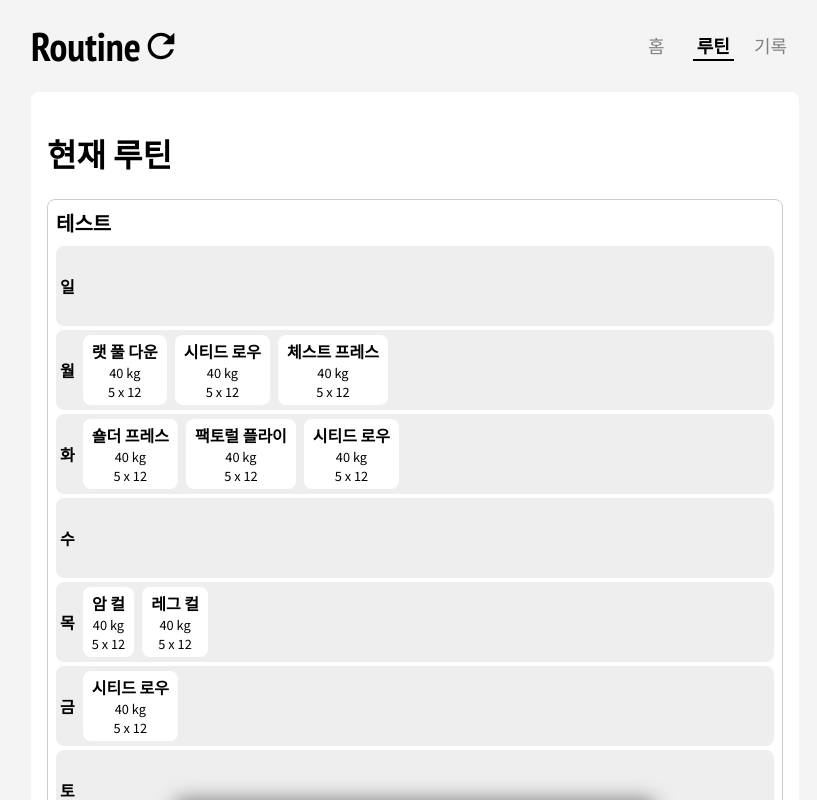
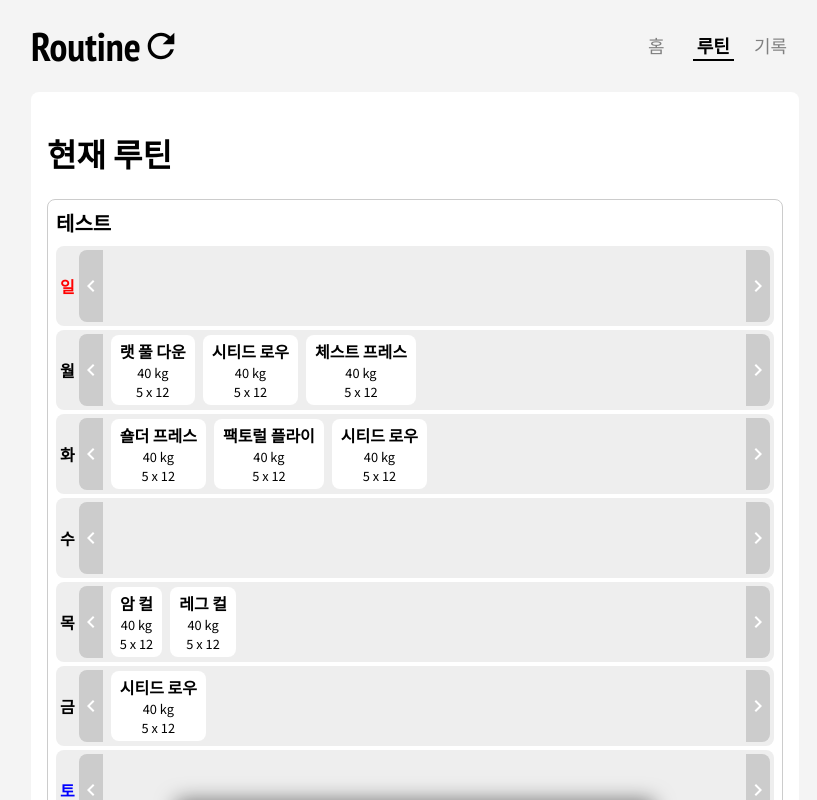
Before and after one commit to rheehot/fitness-app, a React (Create React App) app: page /routine in a window 1280 px wide. Both pictures are taken after a click on the icon 923 px from the left and 417 px from the top of the page. Shown: the top 800 px of the page, without its empty margins (225-1042 px from the left). Built offline with nearby package versions, Linux system fonts and the light colour scheme.

Commit message:
Add scroll buttons to routine exercise list.

```diff
--- a/src/components/RoutineExerciseList.tsx
+++ b/src/components/RoutineExerciseList.tsx
@@ -5,13 +5,22 @@ import { ExerciseItem, removeExercise } from 'modules/routine';
 import useScroll from 'hooks/useScroll';
 import Button from 'lib/Button';
 import { AiOutlinePlus } from 'react-icons/ai';
+import { MdNavigateBefore, MdNavigateNext } from 'react-icons/md';
+
+const ExerciseListWrapper = styled.div`
+  display: flex;
+  justify-content: space-between;
+`;
 
 const ExerciseListBlock = styled.ul`
   display: flex;
+  flex-grow: 1;
   align-items: center;
   gap: 0.5rem;
+  width: 0;
   height: 4.5rem;
   overflow: hidden;
+  scroll-behavior: smooth;
 `;
 
 const ExerciseItemBlock = styled.li<{ editing?: boolean }>`
@@ -48,6 +57,22 @@ const AddExerciseButton = styled(AiOutlinePlus)`
   font-weight: bold;
 `;
 
+const PrevScrollButton = styled(Button)`
+  border-radius: 0.5rem 0 0 0.5rem;
+  margin-right: 0.5rem;
+  color: white;
+  background: #cccccc;
+  font-size: 1.5rem;
+`;
+
+const NextScrollButton = styled(Button)`
+  border-radius: 0 0.5rem 0.5rem 0;
+  margin-left: 0.5rem;
+  color: white;
+  background: #cccccc;
+  font-size: 1.5rem;
+`;
+
 type RoutineExerciseListProps = {
   dayRoutine: ExerciseItem[];
   dayIdx: number;
@@ -66,10 +91,13 @@ const RoutineExerciseList = ({
   const dispatch = useDispatch();
 
   const ref = useRef<HTMLUListElement>(null);
-  const viewWidth = document.documentElement.clientWidth;
-  const { moveNext } = useScroll(ref, viewWidth);
+  const { moveTo } = useScroll(ref);
 
   return (
+    <ExerciseListWrapper>
+      <PrevScrollButton onClick={() => moveTo('prev')}>
+        <MdNavigateBefore />
+      </PrevScrollButton>
       <ExerciseListBlock ref={ref}>
         {dayRoutine.map((s, i) => (
           <ExerciseItemBlock
@@ -93,11 +121,15 @@ const RoutineExerciseList = ({
           </ExerciseItemBlock>
         ))}
         {onOpenModal && editing && (
-        <Button>
-          <AddExerciseButton onClick={() => onOpenModal(dayIdx)} />
+          <Button onClick={() => onOpenModal(dayIdx)}>
+            <AddExerciseButton />
           </Button>
         )}
       </ExerciseListBlock>
+      <NextScrollButton onClick={() => moveTo('next')}>
+        <MdNavigateNext />
+      </NextScrollButton>
+    </ExerciseListWrapper>
   );
 };
 
--- a/src/components/RoutineItem.tsx
+++ b/src/components/RoutineItem.tsx
@@ -46,7 +46,17 @@ const RoutineItemBlock = styled.li<{ visible: boolean; editing?: boolean }>`
   }
 `;
 
-const DetailButton = styled(BsTriangleFill)<{ visible: boolean }>`
+const DaySpan = styled.div<{ dayIdx: number }>`
+  margin: 0 0.25rem 0 0;
+  font-weight: bold;
+  color: ${(props) => {
+    if (props.dayIdx === 0) return 'red';
+    if (props.dayIdx === 6) return 'blue';
+    return 'black';
+  }};
+`;
+
+const DetailButton = styled(BsTriangleFill)<{ visible: number }>`
   flex-shrink: 0;
   transform: ${(props) => (props.visible ? 'rotate(180deg)' : 'rotate(90deg)')};
   transition: transform 0.25s;
@@ -66,9 +76,9 @@ const RoutineDetailItem = styled.li<{ editing?: number }>`
   border-radius: 0.5rem;
   background: ${(props) => (props.editing ? '#dcfff5' : '#eeeeee')};
   transition: background 0.2s;
-  .day {
-    font-weight: bold;
-    margin: 0 0.5rem 0 0;
+  overflow: hidden;
+  .list {
+    flex-grow: 1;
   }
 `;
 
@@ -132,7 +142,8 @@ const RoutineItem = ({
       <RoutineDetailBlock>
         {routine.weekRoutine.map((dayRoutine, dayIdx) => (
           <RoutineDetailItem editing={isEditing ? 1 : 0}>
-            <span className="day">{numToDayOfWeek(dayIdx)}</span>
+            <DaySpan dayIdx={dayIdx}>{numToDayOfWeek(dayIdx)}</DaySpan>
+            <div className="list">
               <RoutineExerciseList
                 dayRoutine={dayRoutine}
                 dayIdx={dayIdx}
@@ -140,6 +151,7 @@ const RoutineItem = ({
                 editing={isEditing}
                 onOpenModal={onOpenModal}
               />
+            </div>
           </RoutineDetailItem>
         ))}
       </RoutineDetailBlock>
@@ -151,7 +163,7 @@ const RoutineItem = ({
           {onVisible && onInvisible && (
             <Button>
               <DetailButton
-                visible={isVisible}
+                visible={isVisible ? 1 : 0}
                 onClick={isVisible ? onInvisible : () => onVisible(routine.id)}
               />
             </Button>
@@ -202,7 +214,8 @@ const RoutineItem = ({
       <RoutineDetailBlock>
         {routine.weekRoutine.map((dayRoutine, dayIdx) => (
           <RoutineDetailItem>
-            <span className="day">{numToDayOfWeek(dayIdx)}</span>
+            <DaySpan dayIdx={dayIdx}>{numToDayOfWeek(dayIdx)}</DaySpan>
+            <div className="list">
               <RoutineExerciseList
                 dayRoutine={dayRoutine}
                 dayIdx={dayIdx}
@@ -210,6 +223,7 @@ const RoutineItem = ({
                 editing={isEditing}
                 onOpenModal={onOpenModal}
               />
+            </div>
           </RoutineDetailItem>
         ))}
       </RoutineDetailBlock>
--- a/src/hooks/useScroll.ts
+++ b/src/hooks/useScroll.ts
@@ -1,24 +1,37 @@
 /* eslint-disable no-param-reassign */
-import React, { useState } from 'react';
+import React, { useRef } from 'react';
 
-const useScroll = (
-  ref: React.RefObject<HTMLUListElement>,
-  viewWidth: number,
-) => {
-  const maxWidth = ref.current ? ref.current.scrollWidth : 0;
-  const vWidth = ref.current ? ref.current.offsetWidth : 0;
-
-  console.log(maxWidth, vWidth);
-  const [currentX, setCurrentX] = useState(0);
-
-  const moveNext = () => {
+const useScroll = (ref: React.RefObject<HTMLUListElement>) => {
+  const x = useRef(0);
+  const moveTo = (direction: string) => {
     if (!ref.current) return;
 
-    setCurrentX(currentX + 1);
-    ref.current.scrollLeft = currentX;
+    const maxWidth = ref.current ? ref.current.scrollWidth : 0;
+    const vWidth = ref.current ? ref.current.clientWidth : 0;
+    // console.log(maxWidth, vWidth);
+
+    switch (direction) {
+      case 'next':
+        if (x.current >= maxWidth - ref.current.clientWidth) return;
+        x.current = Math.min(
+          x.current + vWidth,
+          maxWidth - ref.current.clientWidth,
+        );
+        break;
+      case 'prev':
+        if (x.current <= 0) return;
+        x.current = Math.max(x.current - vWidth, 0);
+        break;
+      case 'end':
+        x.current = maxWidth - ref.current.clientWidth;
+        break;
+      default:
+        break;
+    }
+    ref.current.scrollLeft = x.current;
   };
 
-  return { moveNext };
+  return { moveTo };
 };
 
 export default useScroll;
--- a/src/lib/Button.tsx
+++ b/src/lib/Button.tsx
@@ -3,6 +3,7 @@ import React from 'react';
 
 type ButtonProps = {
   children: React.ReactNode;
+  [x: string]: unknown;
 };
 
 const ButtonBlock = styled.div`
@@ -19,8 +20,9 @@ const ButtonBlock = styled.div`
   padding: 0;
 `;
 
-const Button = ({ children }: ButtonProps) => {
-  return <ButtonBlock>{children}</ButtonBlock>;
+const Button = ({ children, ...props }: ButtonProps) => {
+  // eslint-disable-next-line react/jsx-props-no-spreading
+  return <ButtonBlock {...props}>{children}</ButtonBlock>;
 };
 
 export default Button;
--- a/src/pages/Home.tsx
+++ b/src/pages/Home.tsx
@@ -12,8 +12,6 @@ const PerformListBlock = styled.ul`
   grid-template-columns: repeat(7, 1fr);
   border-radius: 0.5rem;
   overflow: hidden;
-  li + li {
-  }
   li:nth-of-type(1) {
     color: red;
   }
--- a/src/pages/Routine.tsx
+++ b/src/pages/Routine.tsx
@@ -50,21 +50,7 @@ const RoutinePage = () => {
     setModal(true);
   }, []);
   const onCloseModal = useCallback(() => setModal(false), []);
-  /* const onToggleVisible = useCallback(
-    (id: string) => (id !== visible ? setVisible(id) : setVisible(null)),
-    [visible],
-  );
-  const onToggleEditing = useCallback(
-    (id: string) => {
-      if (id !== editing) {
-        setVisible(id);
-        setEditing(id);
-      } else {
-        setEditing(null);
-      }
-    },
-    [editing],
-  ); */
+
   const onVisible = useCallback((id: string) => setVisible(id), []);
   const onInvisible = useCallback(() => setVisible(null), []);
   const onEditing = useCallback((id: string) => {
@@ -94,9 +80,7 @@ const RoutinePage = () => {
           <RoutineItem
             routine={routine}
             isVisible={visible === routine.id}
-            isEditing={editing === routine.id} /*
-            onToggleVisible={onToggleVisible}
-            onToggleEditing={onToggleEditing} */
+            isEditing={editing === routine.id}
             onOpenModal={onOpenModal}
             onVisible={onVisible}
             onInvisible={onInvisible}
```
Also changed, not shown: src/components/AddExerciseModal.tsx (+7 -7 lines). Lines whose indentation alone changed are shown as unchanged.
